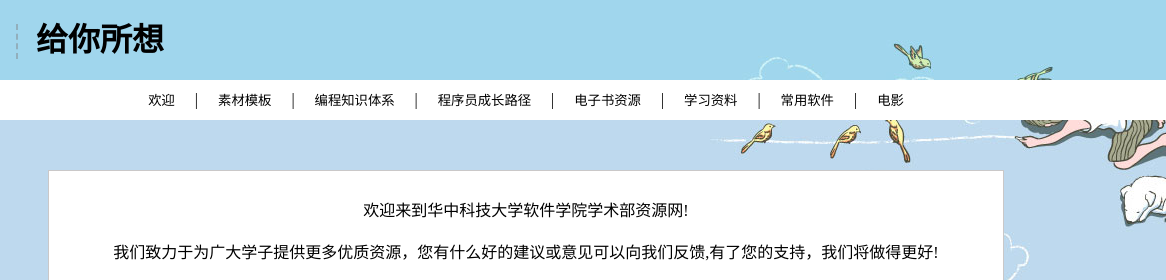
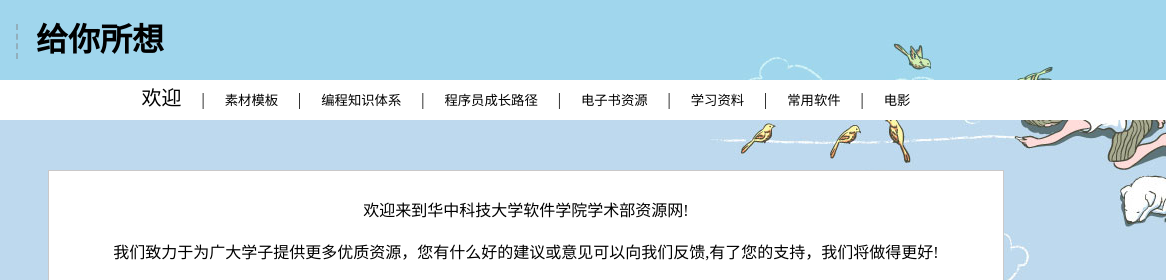
Before and after one commit to LINFinger/LINFinger.github.io, a plain HTML site: page index.html in a window 1280 px wide. Shown: the top 280 px of the page, 114-1280 px from the left. Drawn offline with Linux system fonts and the light colour scheme.

Commit message:
Update index.html

```diff
--- a/index.html
+++ b/index.html
@@ -273,7 +273,7 @@
     <div>
         <ul class="menu">
             <li>
-                <button onclick="showhidediv('welcome')">欢迎</button>
+                <button style="font-size:20px" onclick="showhidediv('welcome')">欢迎</button>
             </li>|
             <li>
                 <button onclick="showhidediv('material')">素材模板</button>
```
